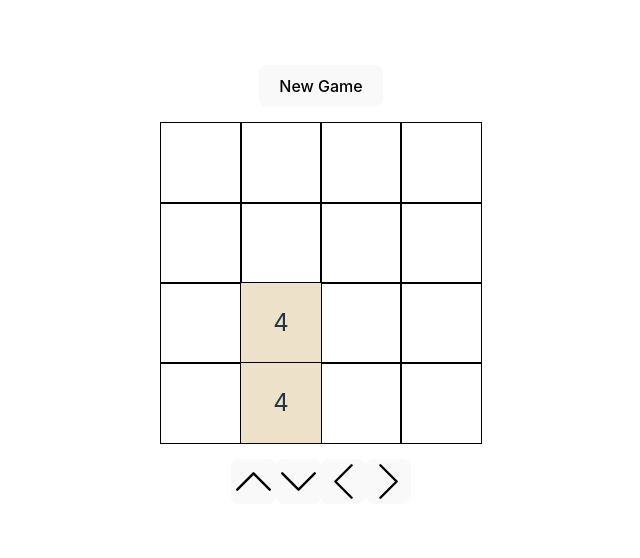
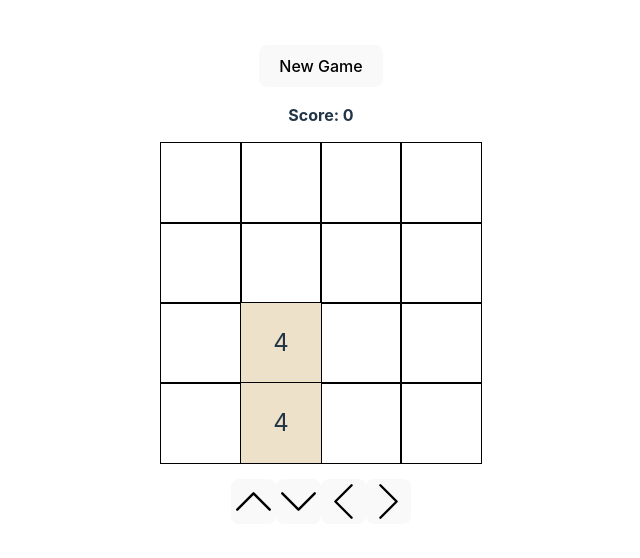
Before and after one commit to senorita-dev/2048, a React (Vite) app: page / in a window 1280 px wide. Shown: the part 114-672 px from the top of the page, without its empty margins (319-959 px from the left). Built offline with nearby package versions, Linux system fonts and the light colour scheme.

Commit message:
show score on screen

```diff
--- a/src/App.tsx
+++ b/src/App.tsx
@@ -4,6 +4,7 @@ import NewGameButton from './components/NewGameButton'
 import { GameContext, initialGameState, gameReducer } from './contexts/GameContext'
 import { useReducer } from 'react'
 import BottomControls from './components/BottomControls'
+import Score from './components/Score'
 
 function App() {
   const [gameState, setGameState] = useReducer(gameReducer, initialGameState)
@@ -13,6 +14,7 @@ function App() {
         <div>
           <NewGameButton />
         </div>
+        <Score />
         <Grid />
         <BottomControls />
       </GameContext.Provider>
--- /dev/null
+++ b/src/components/Score.tsx
@@ -0,0 +1,9 @@
+import { useContext } from 'react'
+import { GameContext } from '../contexts/GameContext'
+
+const Score = () => {
+  const [{ score }] = useContext(GameContext)
+  return <b>Score: {score}</b>
+}
+
+export default Score
```
